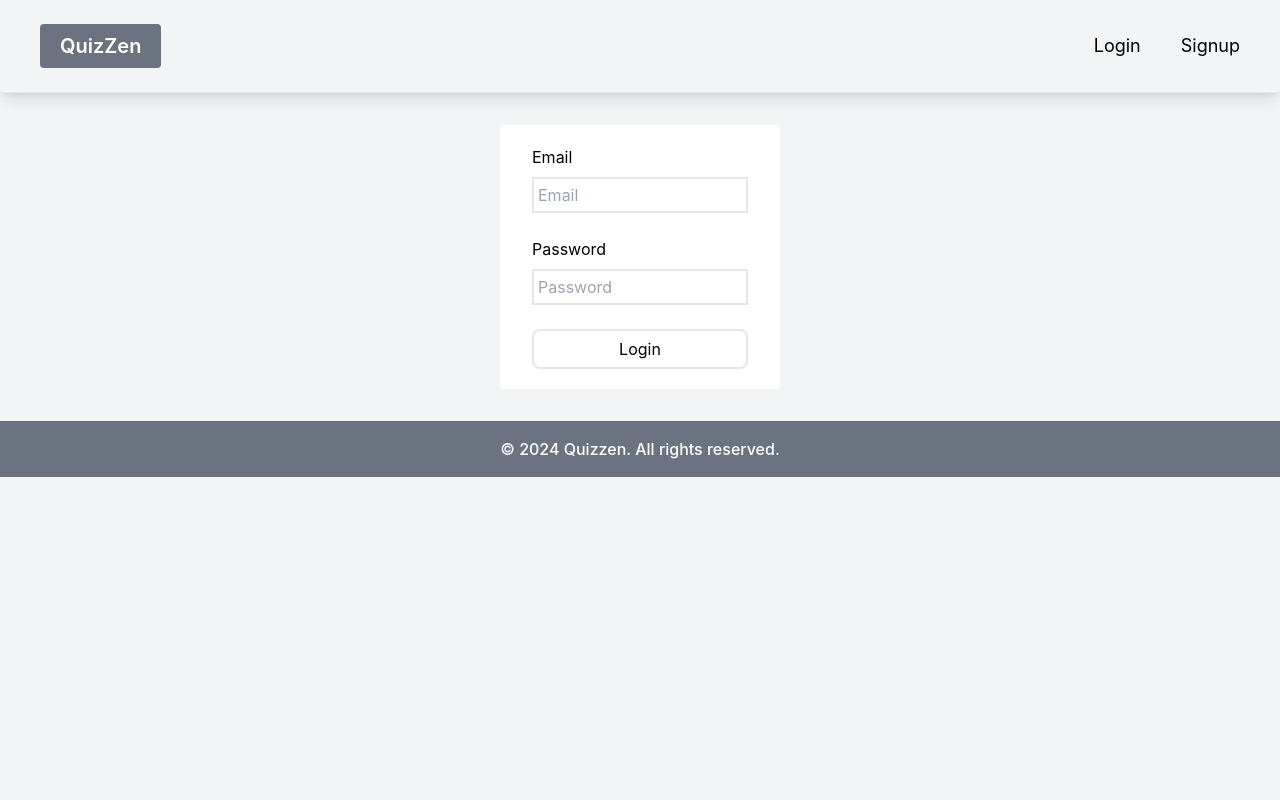
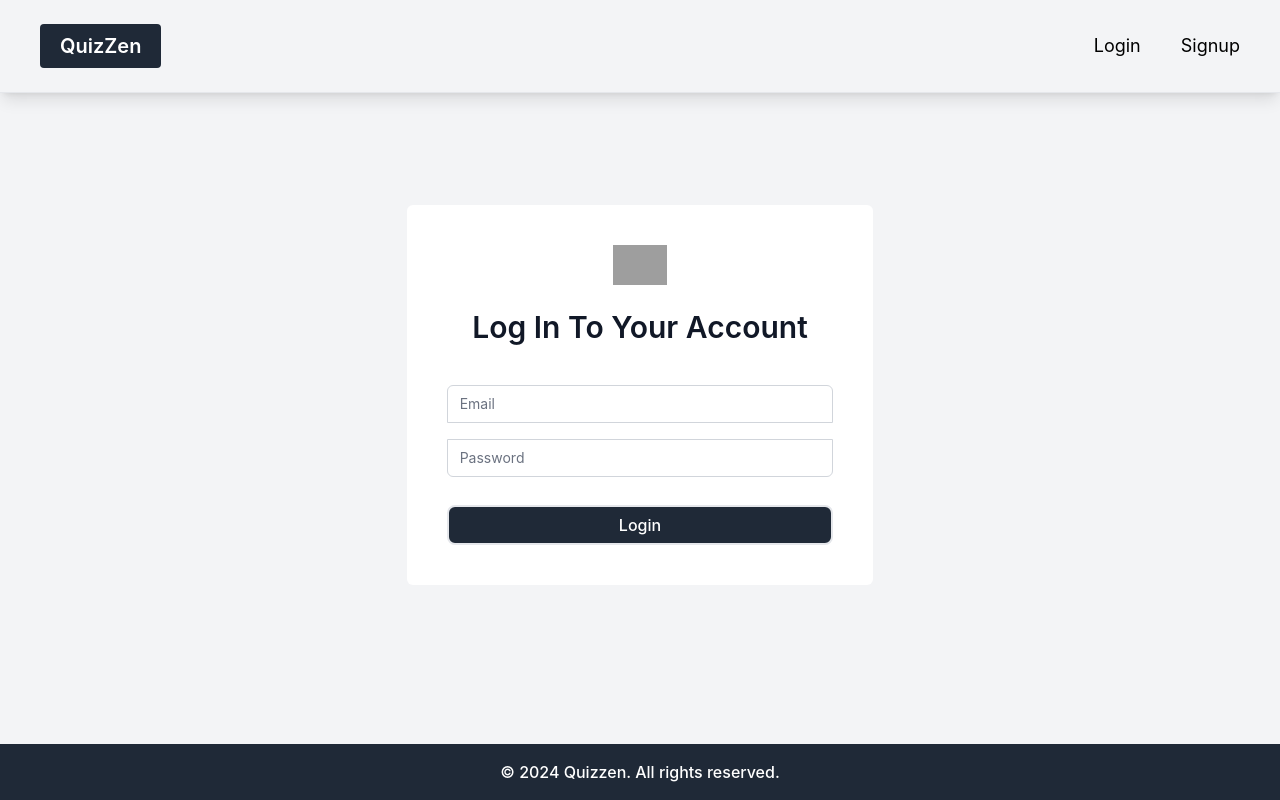
Before and after one commit to hariskhan317/Quizzen, a React (Vite) app in the folder frontend/: page /login in a window 1280 px wide. Built offline with nearby package versions, Linux system fonts and the light colour scheme; grey boxes are pictures that could not be loaded.

Commit message:
Fixed forms, header and footer

```diff
--- a/frontend/src/components/Footer.tsx
+++ b/frontend/src/components/Footer.tsx
@@ -2,7 +2,7 @@ import React from 'react'
 
 const Footer = () => {
   return (
-    <footer className="bg-gray-500 font-medium text-white text-center p-4">
+    <footer className="fixed w-full bottom-0 bg-gray-800 font-medium text-white text-center p-4">
         <p>&copy; 2024 Quizzen. All rights reserved.</p>
     </footer>
   )
--- a/frontend/src/components/Header.tsx
+++ b/frontend/src/components/Header.tsx
@@ -12,7 +12,7 @@ const Header: React.FC = () => {
     <header className="shadow-lg border-b px-10 py-6">
       <div className="flex justify-between items-center">
         <div>
-          <button className="text-xl text-white font-semibold bg-gray-500 px-5 py-2 rounded">
+          <button className="text-xl text-white font-semibold bg-gray-800 px-5 py-2 rounded">
             <NavLink to="/">QuizZen</NavLink>
           </button>
         </div>
--- a/frontend/src/components/Input.tsx
+++ b/frontend/src/components/Input.tsx
@@ -5,20 +5,20 @@ interface inputProps {
     value: string;
     name: string;
     type: string;
+    className: string;
     onChange: (e: React.ChangeEvent<HTMLInputElement>) => void;
 }
 
-const input: React.FC<inputProps> = ({label, value, type, name, onChange}) => {
+const input: React.FC<inputProps> = ({label, value, type, name, className, onChange}) => {
   return (
     <div>
-        <label htmlFor="">{label}</label>
         <input
             type={type}
             value={value}
             name={name}
             placeholder={label}
             onChange={onChange}
-            className='mt-2 text-black border-2 w-full p-1'
+            className={className}
         />
     </div>
   )
--- a/frontend/src/pages/Login.tsx
+++ b/frontend/src/pages/Login.tsx
@@ -24,12 +24,18 @@ const Login: React.FC = () => {
     }, [isLogin])
 
     return (
-        <form onSubmit={handleSubmit} className='w-11/12 md:w-1/2 lg:w-1/4 bg-white rounded px-8 py-5 mx-auto space-y-6'>
+        <div className='mt-20 w-11/12 md:w-1/2 lg:w-5/12 bg-white rounded-md px-10 py-10 mx-auto'>
+            <img className="mx-auto h-10 w-auto" src="https://tailwindui.com/img/logos/mark.svg?color=gray&shade=800" alt="Your Company"></img>
+            <h2 className="mt-6 text-center text-3xl font-semibold capitalize text-gray-900 pb-10">
+                Log in to your account
+            </h2>
+            <form onSubmit={handleSubmit} >
                 <Input
                     label="Email"
                     name="email"
                     type="email"
                     value={email}
+                    className="appearance-none rounded-none relative block w-full px-3 py-2 border border-gray-300 placeholder-gray-500 text-gray-900 rounded-t-md focus:outline-none focus:ring-indigo-500 focus:border-indigo-500 focus:z-10 sm:text-sm"
                     onChange={(e: React.ChangeEvent<HTMLInputElement>) => setEmail(e.target.value)}
                 />
                 <Input
@@ -37,11 +43,12 @@ const Login: React.FC = () => {
                     name="password"
                     type="password"
                     value={password}
+                    className="mt-4 appearance-none rounded-none relative block w-full px-3 py-2 border border-gray-300 placeholder-gray-500 text-gray-900 rounded-b-md focus:outline-none focus:ring-indigo-500 focus:border-indigo-500 focus:z-10 sm:text-sm"
                     onChange={(e: React.ChangeEvent<HTMLInputElement>) => setPassword(e.target.value)}
                 />
-
-            <button type='submit' className='border-2 px-4 py-1.5 w-full rounded-lg'>Login</button>
+                <button type='submit' className='mt-7 border-2 px-4 py-1.5 w-full rounded-lg bg-gray-800 text-white font-medium hover:bg-gray-900 transition-all delay-all ease-in-out'>Login</button>
             </form>
+        </div>
     )
 }
 
--- a/frontend/src/pages/Signup.tsx
+++ b/frontend/src/pages/Signup.tsx
@@ -25,12 +25,17 @@ const Signup: React.FC = () => {
     }, [isLogin])
 
     return (
-        <form onSubmit={handleSubmit} className='w-11/12 md:w-1/2 lg:w-1/4 bg-white rounded px-8 py-5 mx-auto space-y-6'>
+        <div className='mt-20 w-11/12 md:w-1/2 lg:w-5/12 bg-white rounded-md px-10 py-10 mx-auto'>           <img className="mx-auto h-10 w-auto" src="https://tailwindui.com/img/logos/mark.svg?color=gray&shade=800" alt="Your Company"></img>
+            <h2 className="mt-6 text-center text-3xl font-semibold capitalize text-gray-900 pb-10">
+                Sign up to your account
+            </h2>
+            <form onSubmit={handleSubmit} >
                 <Input
                     label="Name"
                     name="name"
                     type="name"
                     value={name}
+                    className="appearance-none rounded-none relative block w-full px-3 py-2 border border-gray-300 placeholder-gray-500 text-gray-900 rounded-t-md focus:outline-none focus:ring-indigo-500 focus:border-indigo-500 focus:z-10 sm:text-sm"
                     onChange={(e: React.ChangeEvent<HTMLInputElement>) => setName(e.target.value)}
                 />
                 <Input
@@ -38,6 +43,7 @@ const Signup: React.FC = () => {
                     name="email"
                     type="email"
                     value={email}
+                    className="my-5 appearance-none rounded-none relative block w-full px-3 py-2 border border-gray-300 placeholder-gray-500 text-gray-900 focus:outline-none focus:ring-indigo-500 focus:border-indigo-500 focus:z-10 sm:text-sm"
                     onChange={(e: React.ChangeEvent<HTMLInputElement>) => setEmail(e.target.value)}
                 />
                 <Input
@@ -45,11 +51,13 @@ const Signup: React.FC = () => {
                     name="password"
                     type="password"
                     value={password}
+                    className="appearance-none rounded-none relative block w-full px-3 py-2 border border-gray-300 placeholder-gray-500 text-gray-900 rounded-b-md focus:outline-none focus:ring-indigo-500 focus:border-indigo-500 focus:z-10 sm:text-sm"
                     onChange={(e: React.ChangeEvent<HTMLInputElement>) => setPassword(e.target.value)}
                 />
 
-            <button type='submit' className='border-2 px-4 py-1.5 w-full rounded-lg'>Signup</button>
+                <button type='submit' className='mt-7 border-2 px-4 py-1.5 w-full rounded-lg bg-gray-800 text-white font-medium hover:bg-gray-900 transition-all delay-all ease-in-out'>Signup</button>
             </form>
+        </div>
     )
 }
 
```
Lines whose indentation alone changed are shown as unchanged.
